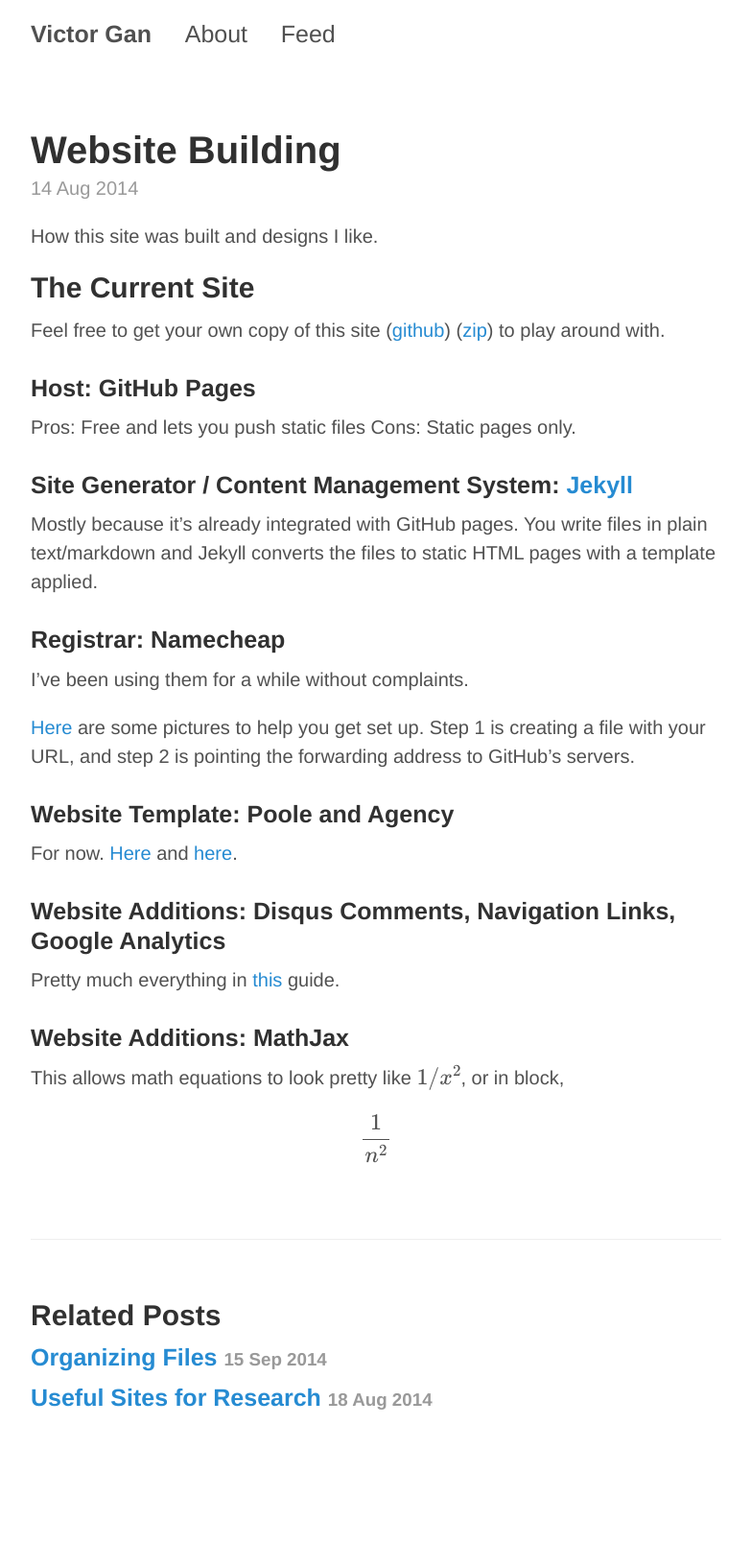
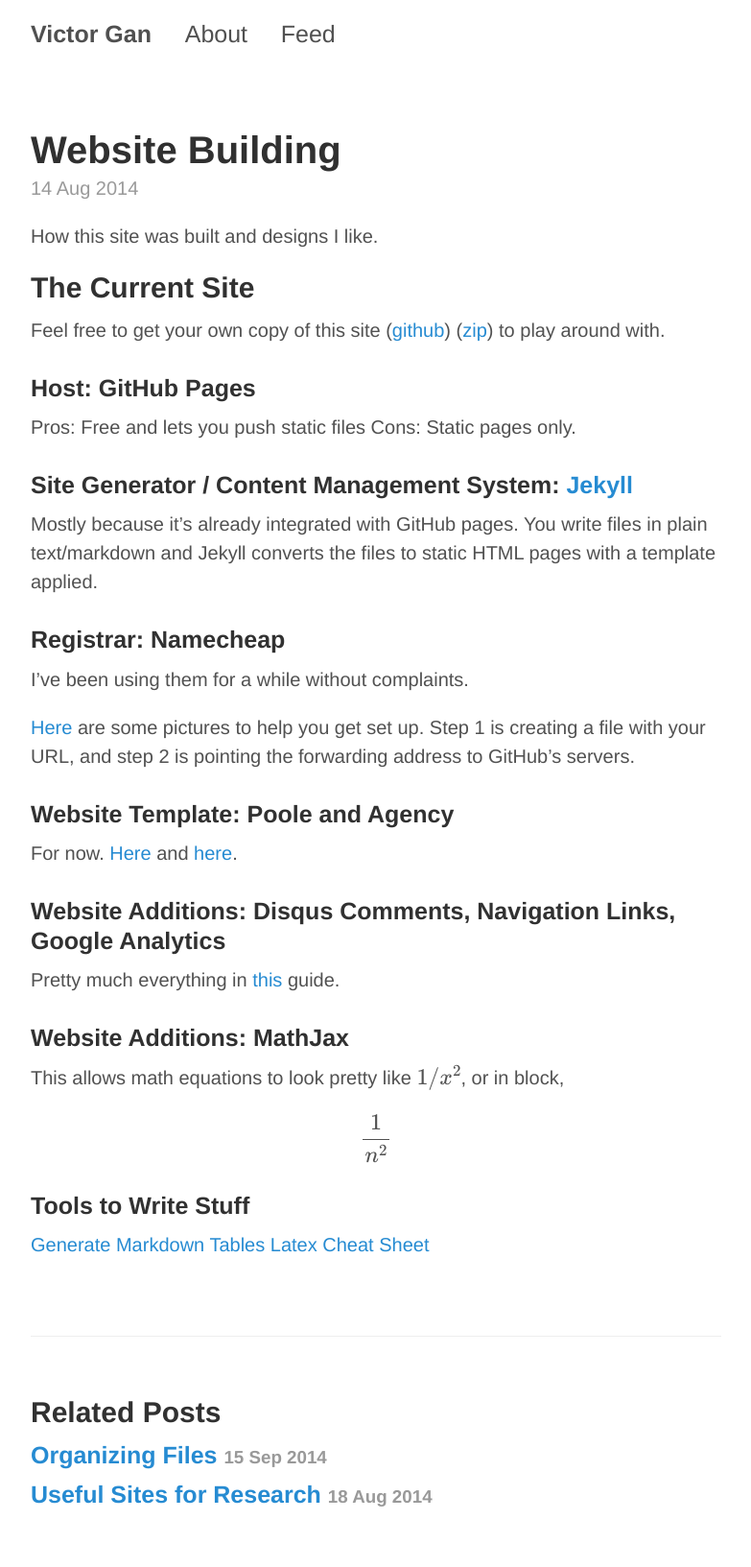
Before and after one commit to victorgan/victorgan.github.io, a Jekyll site: the page built from _posts/2014-08-14-website.md, in a window 1280 px wide. Shown: the whole page at 96% size, without its empty margins (248-1031 px from the left). Built offline with Jekyll 4.4.1, drawn with Linux system fonts in a browser that asks for light colours; formulas are drawn with MathJax 3; comment, search, counter and statistics services are not loaded; before the commit the page ends 1532 px from its top, so only the background shows below that.

Commit message:
Update 2014-08-14-website.md

```diff
--- a/_posts/2014-08-14-website.md
+++ b/_posts/2014-08-14-website.md
@@ -42,3 +42,8 @@ Pretty much everything in
 ### Website Additions: MathJax
 This allows math equations to look pretty like \\( 1/x^{2} \\),
 or in block, \\[ \frac{1}{n^{2}} \\]
+
+### Tools to Write Stuff
+
+[Generate Markdown Tables](http://www.tablesgenerator.com/markdown_tables)
+[Latex Cheat Sheet](http://www.stdout.org/~winston/latex/latexsheet.pdf)
```
